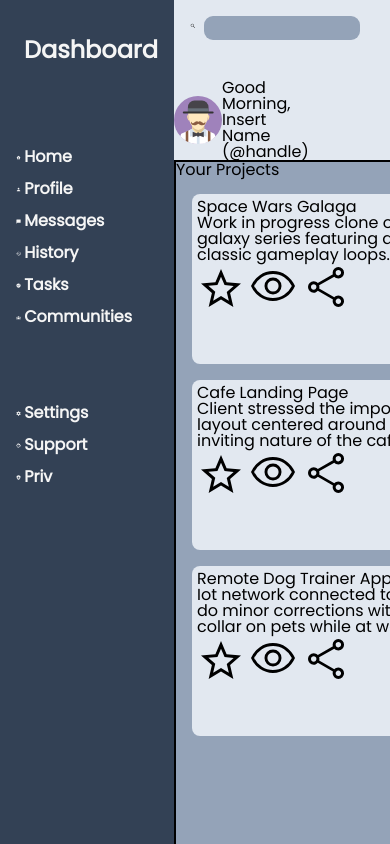
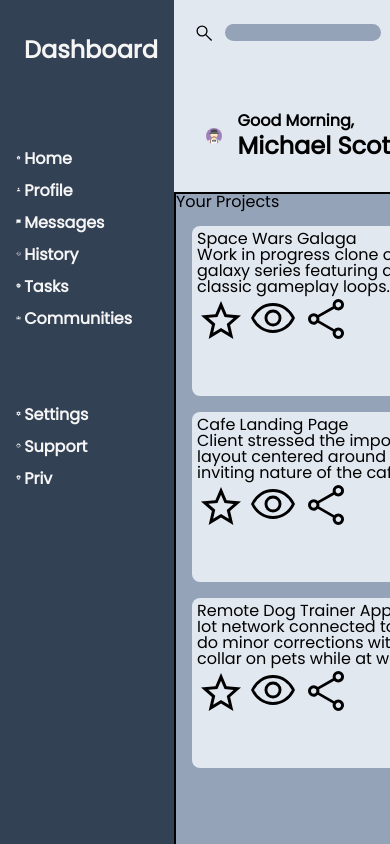
Before and after one commit to charlesvill/Admin-Dashboard, a plain HTML site: page index.html in a window 390 px wide. Shown: the top 844 px of the page. Drawn offline with Linux system fonts and the light colour scheme; files whose address does not match are found by name.

Commit message:
added styling of left nav bar and top header to be responsive to different screen sizes and aspect ratios.

```diff
--- a/index.html
+++ b/index.html
@@ -73,13 +73,13 @@
                     <svg xmlns="http://www.w3.org/2000/svg" height="48" viewBox="0 -960 960 960" width="48"><path d="M120-566q0-90 40-165t107-125l36 48q-56 42-89.5 104.5T180-566h-60Zm660 0q0-75-33.5-137.5T657-808l36-48q67 50 107 125t40 165h-60ZM160-200v-60h80v-304q0-84 49.5-150.5T420-798v-22q0-25 17.5-42.5T480-880q25 0 42.5 17.5T540-820v22q81 17 130.5 83.5T720-564v304h80v60H160Zm320-302Zm0 422q-33 0-56.5-23.5T400-160h160q0 33-23.5 56.5T480-80ZM300-260h360v-304q0-75-52.5-127.5T480-744q-75 0-127.5 52.5T300-564v304Z"/></svg>
                 </span>
                 <img src="./assets/svg-avatars/avatar (4).svg" alt="user profile icon">
-                <h5>Insert Name</h5>
+                <p>Michael Scott</p>
             </div>
             <div class="headergroup welcome-sign">
                 <img src="./assets/svg-avatars/avatar (4).svg" alt="user profile icon">
                 <div>
                     <p class="greeting">Good Morning,</p>
-                    <p class="namehandle">Insert Name (@handle)</p>
+                    <p class="namehandle">Michael Scott (@bestboss76)</p>
                 </div>
             </div>
             <div class="headergroup button-group">
--- a/style.css
+++ b/style.css
@@ -70,8 +70,8 @@ h3, button {
 }
 .container{
     display: grid;
-    grid-template-columns: 1fr 3fr 1fr;
-    grid-template-rows: 1fr 4fr;
+    grid-template-columns: 1fr 3fr .9fr;
+    grid-template-rows: .7fr 4fr;
     height: 100%;
     width: 100%;
 
@@ -93,7 +93,7 @@ h3, button {
     font-size: 1.5rem;
     margin-left: .5rem;
 }
-.sidebar-link-container , .logo-container {
+.sidebar-link-container , .logo-container , .headergroup {
    display: flex;
    align-items: center;
 }
@@ -110,10 +110,12 @@ h3, button {
 .sidebar-link-container{
     margin-top:1rem;
     margin-bottom: 1rem;
-
+    position:relative;
 }
 .sidebar-link-container > p {
     font-weight: bolder;
+    position: relative;
+    top: .1rem;
 }
  .sidebar-link-container > svg{
     max-width: 1.3vw;
@@ -128,52 +130,72 @@ h3, button {
     display:grid;
     grid-template-columns: 3fr 1fr;
     grid-template-rows: 1fr 1fr;
+    padding: 1rem;
+}
+img{
+    max-width: 4vw;
+    height: auto;
 }
 .searchbar{
     grid-area: 1 / 1 / 2 / 2;
-    display: grid;;
-    grid-template-columns: 1fr 6fr;
-    column-gap: .5rem;
-    padding:1rem;
+    height: 4vh;
+    width: 100%;
 }
-.usercenter{
+.svg > svg{
+    height: 100%;
+    max-width: 1.3rem;
+    padding:1vw;
+    margin-top: .2rem;
+}
+#searchinput{
+    width: 40vw;
+    height: 2vh;
+    border-radius: 15px;
+    border-style: none;
+    justify-self: center;
+    background-color: #94a3b8;
+    padding: 1vw;
+    margin-left:.4rem;
+
+}
+.user-center{
     grid-area: 1 / 2 / 2 / 3;
-    justify-self: center;
-    justify-content: space-between;
-    align-self: center;
+    justify-content: flex-end;
+    padding: 1rem;
 }
+.user-center > img {
+    max-width: 3vw;
+    height:auto;
+}
+.user-center > p {
+    padding: 1rem;
+    font-weight: bold;
+}
+
 .welcome-sign{
     grid-area: 2 / 1 / 3 / 2;
+    margin-left: 1rem;
+}
+.welcome-sign > div {
+    padding: 1rem;
+    font-weight:bold;
+    font-size: 1.5rem;
+}
+.welcome-sign > div > p:first-child{
+    font-size: 1rem;
+    margin-bottom: .4rem;
 }
 .button-group{
     grid-area: 2 / 2 / 3 / 3;
+    margin-top: 1rem;
 }
-.headergroup{
-    display:flex;
-}
-.headergroup, .trend > img{
-    max-width: 3rem;
-    height: auto;
-}
-.svg > svg{
-    max-width: 1.5vw;
-    height:auto;
-
-}
-
-#searchinput{
-    width: 40vw;
-    height: 2.9vh;
-    border-radius: 9px;
+.button-group > button {
+    margin: 1rem;
     border-style: none;
-    justify-self: center;
-    background-color: #94a3b8;
-
-}
-
-
-.headergroup.user-center{
-
+    background-color: #334155;
+    border-radius: 15px;
+    color: whitesmoke;
+    padding: .5rem 1.2rem;
 }
 
 .contentCont{
```
